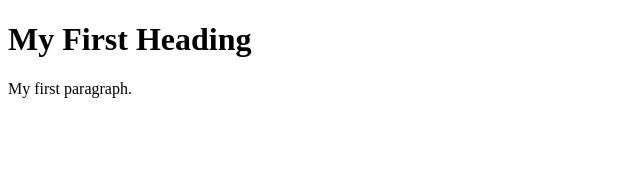
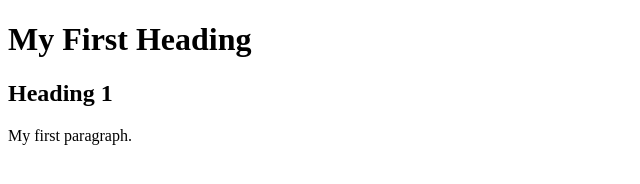
Before and after one commit to amandeep491/git-one, a plain HTML site: page index1.html in a window 1280 px wide. Shown: the whole page, without its empty margins (0-640 px from the left). Drawn offline with Linux system fonts and the light colour scheme.

Commit message:
added heading in index file

```diff
--- a/index1.html
+++ b/index1.html
@@ -3,6 +3,7 @@
 <body>
 
 <h1>My First Heading</h1>
+<h2>Heading 1</h2>
 <p>My first paragraph.</p>
 
 </body>
```
